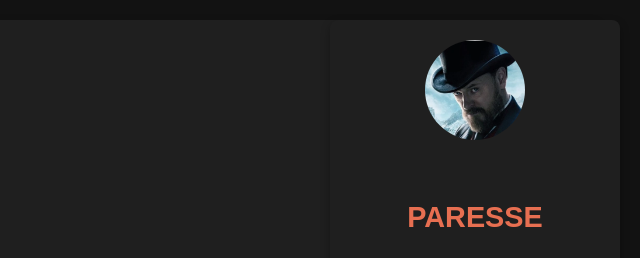
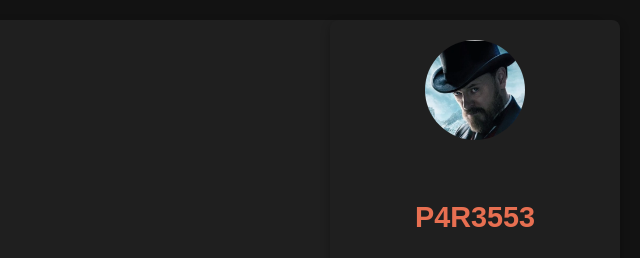
Before and after one commit to p4r3553/-1, a plain HTML site: page project2.html in a window 1280 px wide. Shown: the top 258 px of the page, 640-1280 px from the left. Drawn offline with Linux system fonts and the light colour scheme; files whose address does not match are found by name.

Commit message:
Update project2.html

```diff
--- a/project2.html
+++ b/project2.html
@@ -382,7 +382,7 @@
     <aside class="sidebar">
       <div class="logo">
         <img src="/siteweb2/assets/uwu.png" alt="">
-        <h1><br>Paresse</h1>
+        <h1><br>p4r3553</h1>
         <p></p>
       </div>
       <nav class="menu">
```
